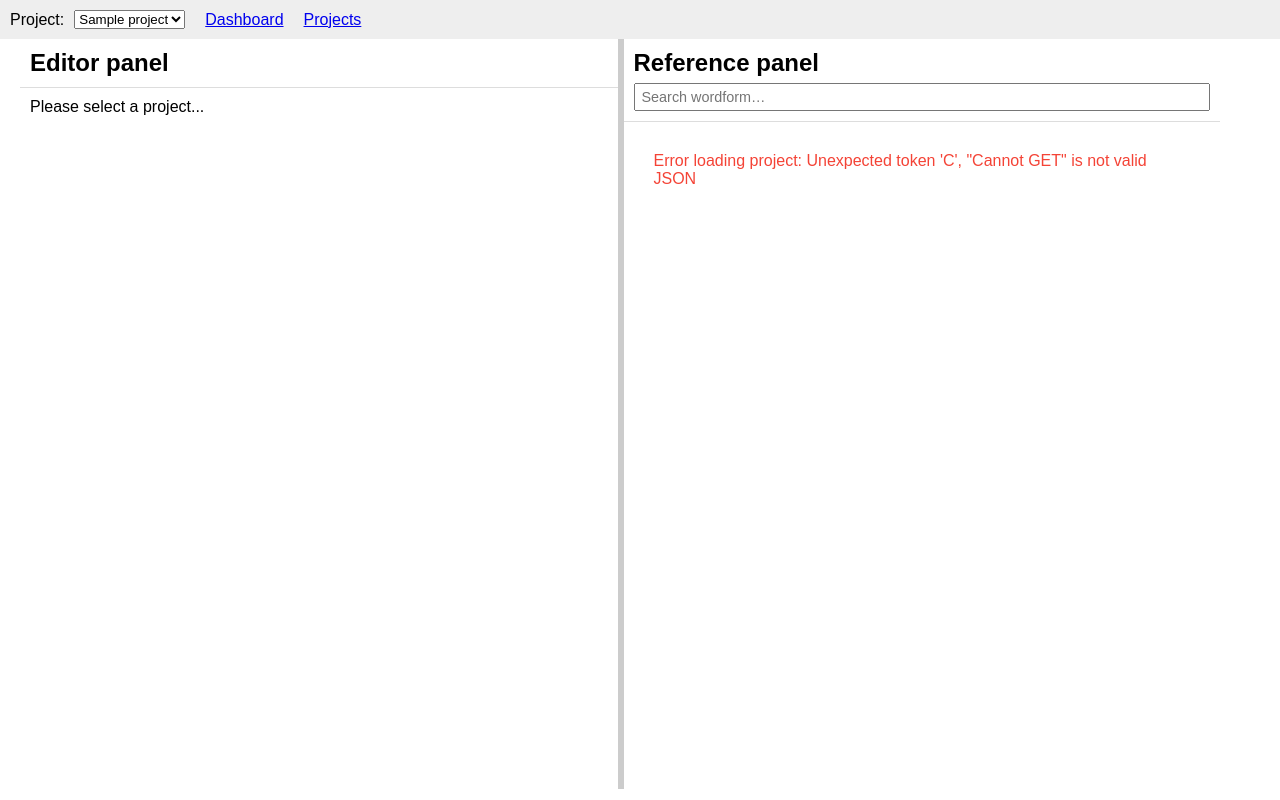
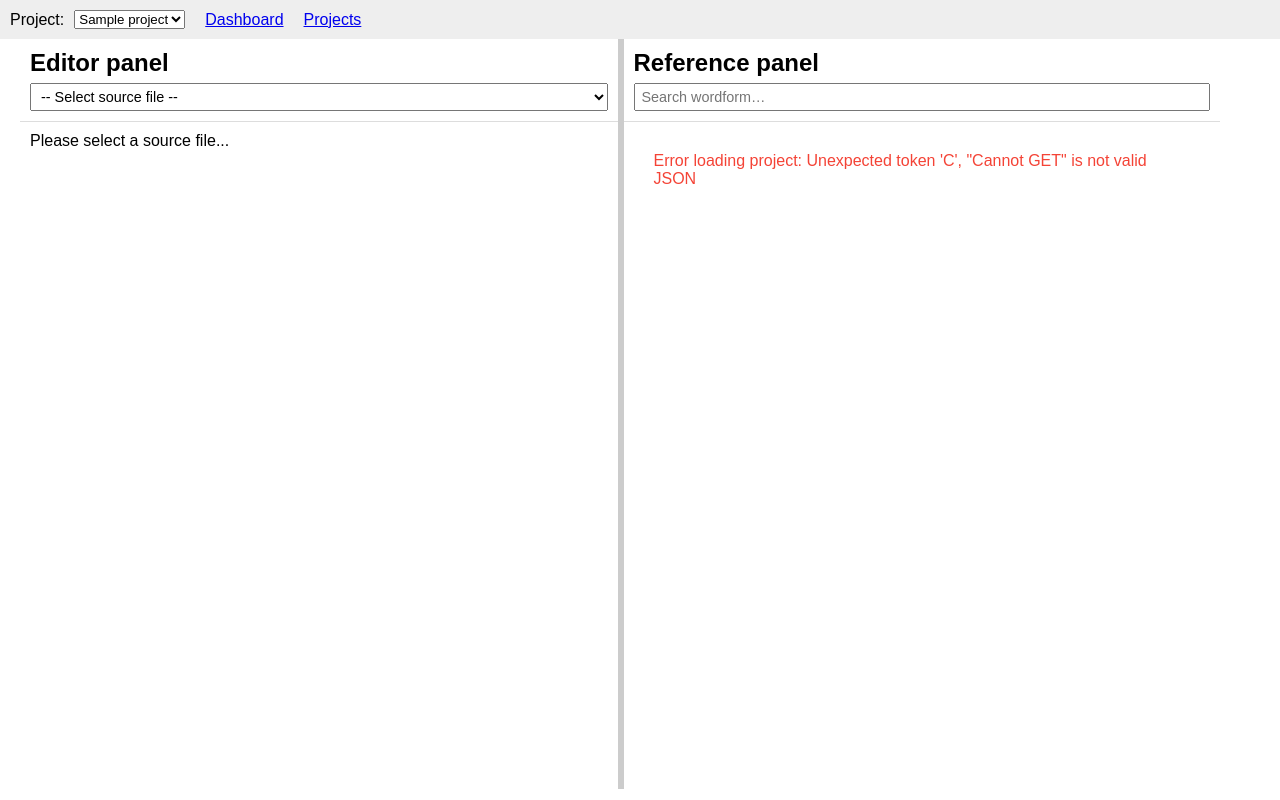
Before and after one commit to KevinGosling/Translation_Workbench, a Flask app: template templates/workbench.html in a window 1280 px wide. Run offline with Flask 3, Linux system fonts and the light colour scheme; the template is opened without the code that fills it: most values are stand-ins (such as "Sample title", 1, 10 or a date in 2020).

Commit message:
Update editor_panel.html

```diff
--- a/templates/components/editor_panel.html
+++ b/templates/components/editor_panel.html
@@ -1,6 +1,13 @@
 <div id="editor-panel">
     <div class="panel-header">
         <h2>Editor panel</h2>
+        <!-- V1.1: Source file selector -->
+        <select
+            id="source-file-select"
+            style="margin-top: 6px; width: 100%; padding: 4px 6px; font-size: 0.9em; box-sizing: border-box;"
+        >
+            <option value="">-- Select source file --</option>
+        </select>
     </div>
-    <div id="segments-container">Please select a project...</div>
+    <div id="segments-container">Please select a source file...</div>
 </div>
```
